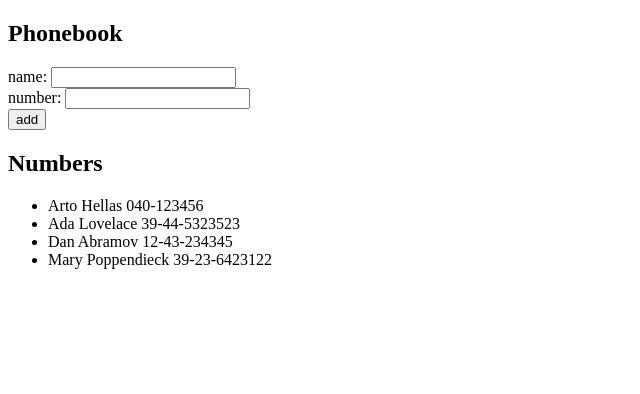
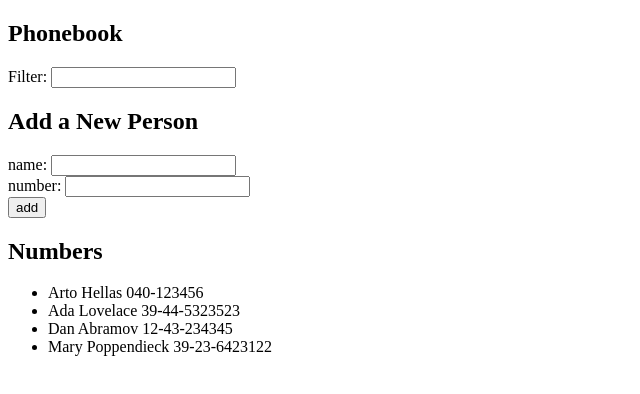
Before and after one commit to bbond766/FullStackExercises, a React (Create React App) app in the folder part2/Phonebook/phonebook/: page / in a window 1280 px wide. Shown: the top 394 px of the page, without its empty margins (0-640 px from the left). Built offline with nearby package versions, Linux system fonts and the light colour scheme.

Commit message:
Completed exercise 2.9

```diff
--- a/part2/Phonebook/phonebook/src/App.js
+++ b/part2/Phonebook/phonebook/src/App.js
@@ -9,6 +9,13 @@ const App = () => {
   ])
   const [ newName, setNewName ] = useState('')
   const [ newNumber, setNewNumber ] = useState('')
+  const [showAll, setShowAll] = useState(true)
+
+  var nameToShow = persons
+
+  var displayNames = nameToShow.map(persons =>(
+          <li key = {persons.name}>{persons.name} {persons.number}</li>
+        ))
 
   const handleNameChange = (event) => {
     setNewName(event.target.value)
@@ -36,14 +43,26 @@ const App = () => {
     setNewName('')
     setNewNumber('')
 }
-let displayNames = persons.map(persons =>(
-          <li key = {persons.name}>{persons.name} {persons.number}</li>
-        ))
+
+const filterPerson = (event) =>{
+  setShowAll(false)
+  console.log(nameToShow)
+  nameToShow = showAll
+  ? persons
+  : persons.filter(person => person.name.includes(event.target.value))
+  setPersons(nameToShow)
+}
 
   return (
     <div>
       <h2>Phonebook</h2>
+      <form>
+        <div> Filter: <input
+            onChange = {filterPerson}/>
+        </div>
+      </form>
         <div>
+        <h2>Add a New Person</h2>
         <form onSubmit={addPerson}>
           <div>name: <input
             value={newName}
```
